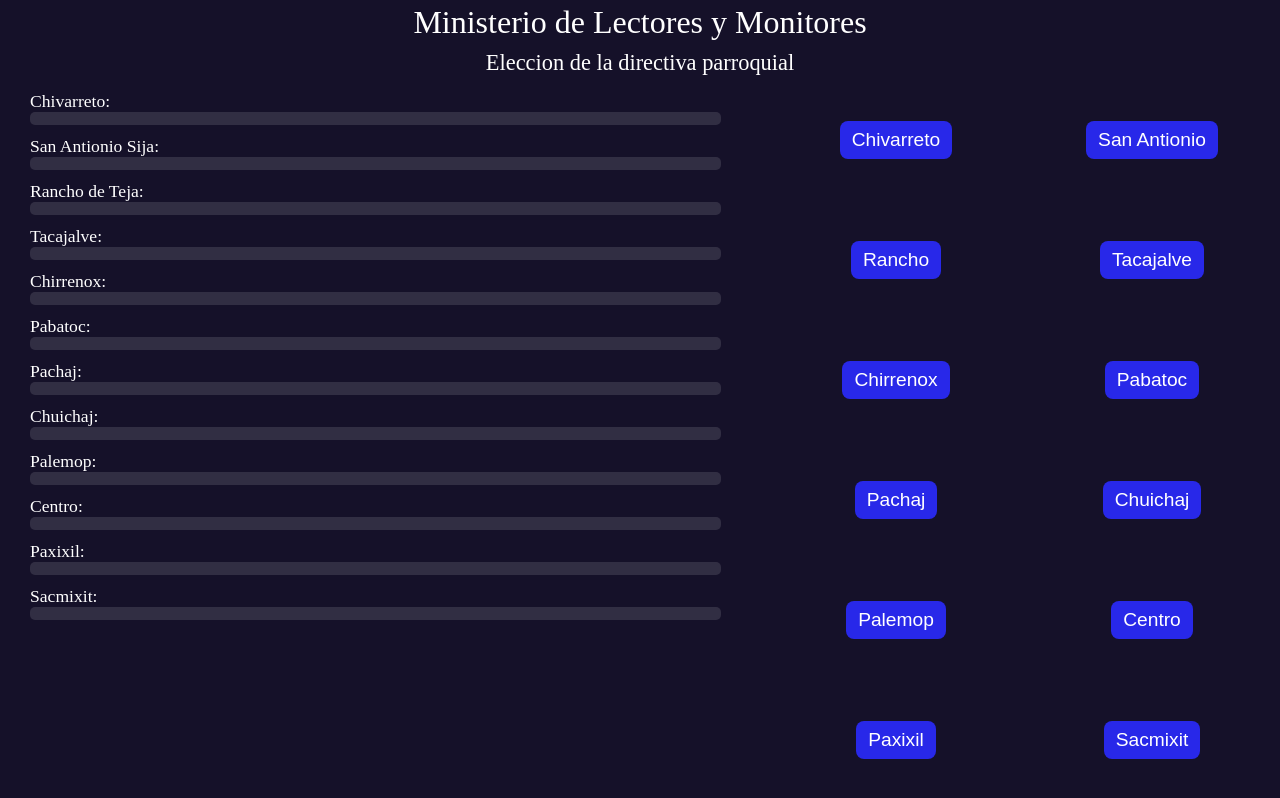
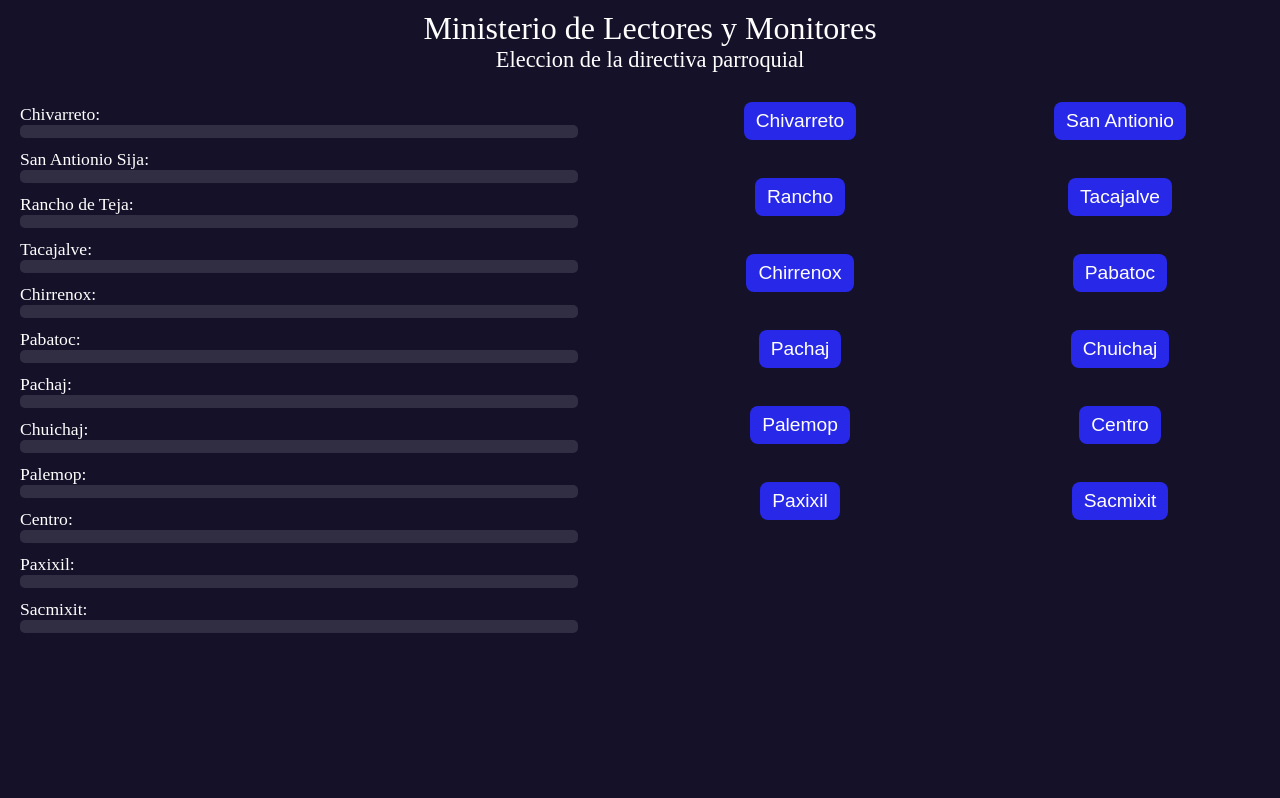
Before and after one commit to JuanRenoj/elecciones, a plain HTML site: page index.html in a window 1280 px wide. Drawn offline with Linux system fonts and the light colour scheme.

Commit message:
primer commit

```diff
--- a/style/index.css
+++ b/style/index.css
@@ -2,14 +2,15 @@ body{
     margin: 0;
     padding: 0;
       background-color:  rgb(21, 17, 41);
-      overflow: hidden;
+    overflow: hidden;
 }
 .header{
   width: 100vw;
-  height:80px;
+
 color: white;
 display: grid;
 place-items: center;
+padding: 10px;
 }
 .main-title{
     font-size: 2rem;
@@ -19,19 +20,19 @@ place-items: center;
 }
  .container{
     width: 100vw;
-    height: calc(100vh - 80px);
-    display: flex;
+    grid-auto-rows: calc(80%);
+display: grid;
+grid-template-columns: repeat(auto-fill, minmax(min(100%,500px),1fr));
+
 
  }
  .col-resultado{
-    width: 60%;
-    height: 100%;
+    padding: 10px;
+ }
 
- }
 .row-comunidad{
-    width: 100%;
-    margin: 10px;
-    padding: 0px 20px;
+   width: 100%;
+   margin: 10px;
 
 }
 .tittle{
@@ -58,8 +59,7 @@ place-items: center;
 }
 
  .col-comunidades{
-    width: 40%;
-    height: 100%;
+
     display: grid;
     place-items: center;
     grid-template-columns: repeat(2, 1fr);
```
